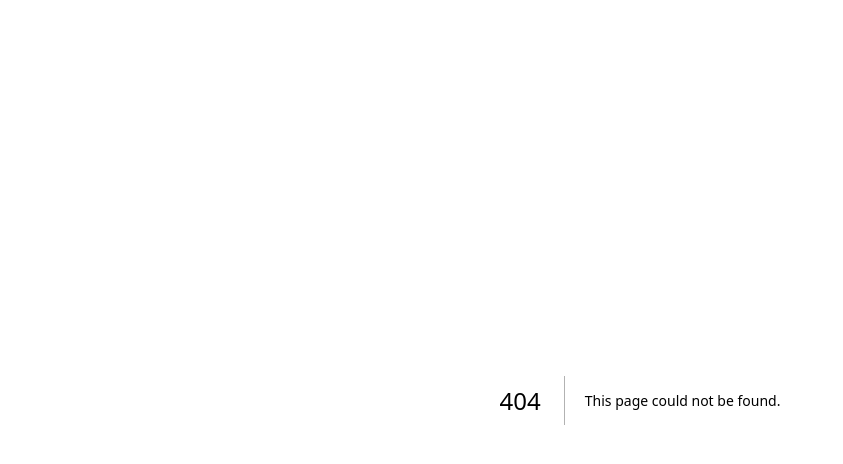
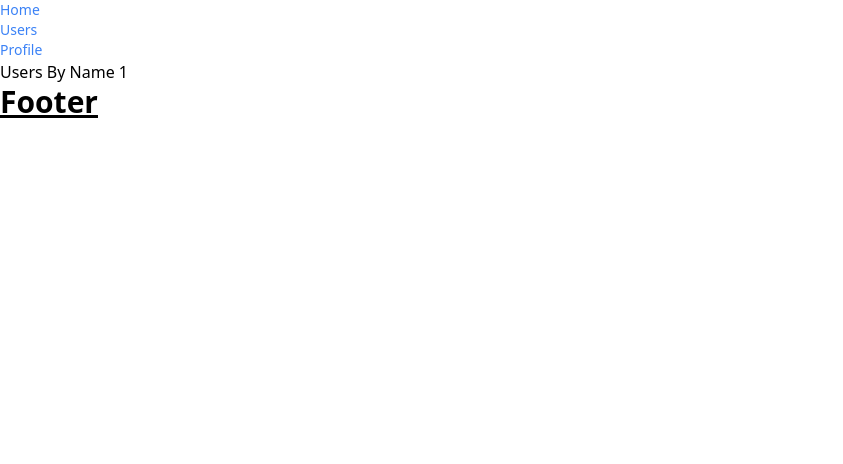
Before and after one commit to tommyhertanto/belajar-nextjs, a Next.js app: page /users/1 in a window 1280 px wide. Before the commit this address had no page. Shown: the top 464 px of the page, without its empty margins (0-843 px from the left). Built offline with nearby package versions, Linux system fonts and the light colour scheme.

Commit message:
Tugas Hari ke-8

```diff
--- /dev/null
+++ b/pages/users/[id].js
@@ -0,0 +1,14 @@
+import Layout from "@/layout";
+import { useRouter } from "next/router";
+
+export default function UserByName() {
+ const router = useRouter();
+ const { id } = router?.query;
+ return (
+  <div>
+   <Layout>
+<p> Users By Name { id }</p>
+   </Layout>
+  </div>
+ );
+}
```
